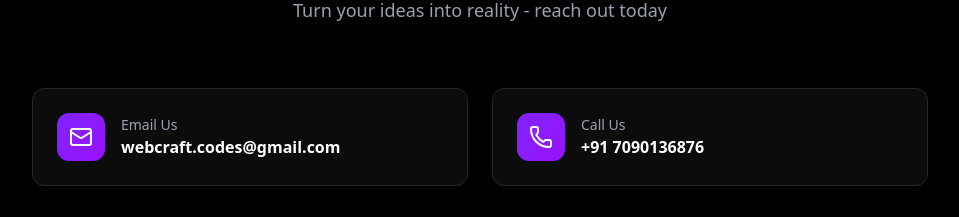
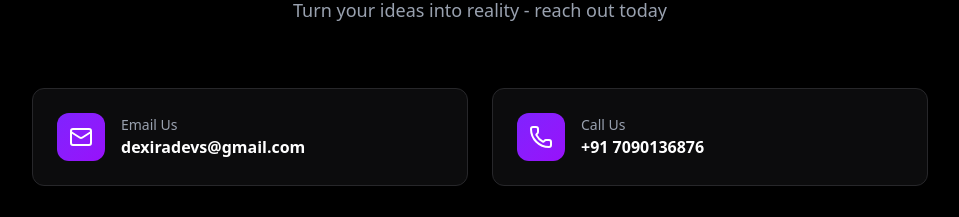
Before and after one commit to GururajHegde3/WebCraft, a React (Vite) app: page / in a window 1280 px wide. Shown: the part 3860-4077 px from the top of the page, without its empty margins (160-1119 px from the left). Built offline with nearby package versions, Linux system fonts and the light colour scheme.

Commit message:
Update contact email in ContactSection component

```diff
--- a/src/components/ContactSection.jsx
+++ b/src/components/ContactSection.jsx
@@ -3,7 +3,7 @@ import { Menu, X, Code, Smartphone, Zap, Mail, Phone, CheckCircle, ArrowRight, S
 
 const ContactSection = ({ visibleSections, formData, setFormData, handleSubmit }) => {
   const contactInfo = [
-    { icon: <Mail className="w-6 h-6" />, title: "Email Us", info: "webcraft.codes@gmail.com", href: "mailto:webcraft.codes@gmail.com" },
+    { icon: <Mail className="w-6 h-6" />, title: "Email Us", info: "dexiradevs@gmail.com", href: "mailto:dexiradevs@gmail.com" },
     { icon: <Phone className="w-6 h-6" />, title: "Call Us", info: "+91 7090136876", href: "tel:+917090136876" }
   ];
 
@@ -79,4 +79,5 @@ const ContactSection = ({ visibleSections, formData, setFormData, handleSubmit }
     </section>
   );
 };
+
 export default ContactSection;
```
